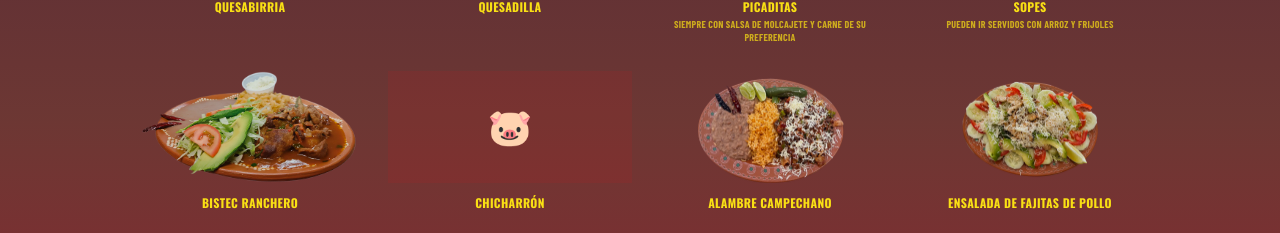
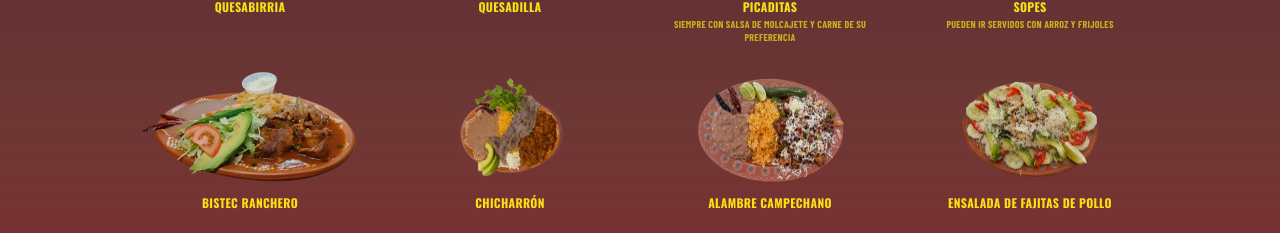
Before and after one commit to laRola111/mi-zacazonapan, a Next.js app: page / in a window 1280 px wide. Shown: the part 3570-3803 px from the top of the page. Built offline with nearby package versions, Linux system fonts and the light colour scheme; a web font is replaced by a local one.

Commit message:
chicharron

```diff
--- a/src/data/menu.js
+++ b/src/data/menu.js
@@ -714,7 +714,7 @@ export const PLATILLOS_DATA = [
     description: "A la carta · Arroz y frijoles · Tortillas a mano",
     descriptionEn: "A la carte · Rice & beans · Handmade tortillas",
     icon: "🐷",
-    // image: "/images/chicharron.webp",
+    image: "/images/chicharrones-finales.webp",
   },
   {
     name: "Alambre Campechano",
```
Also changed, not shown: public/images/chicharrones-finales.webp (added).
